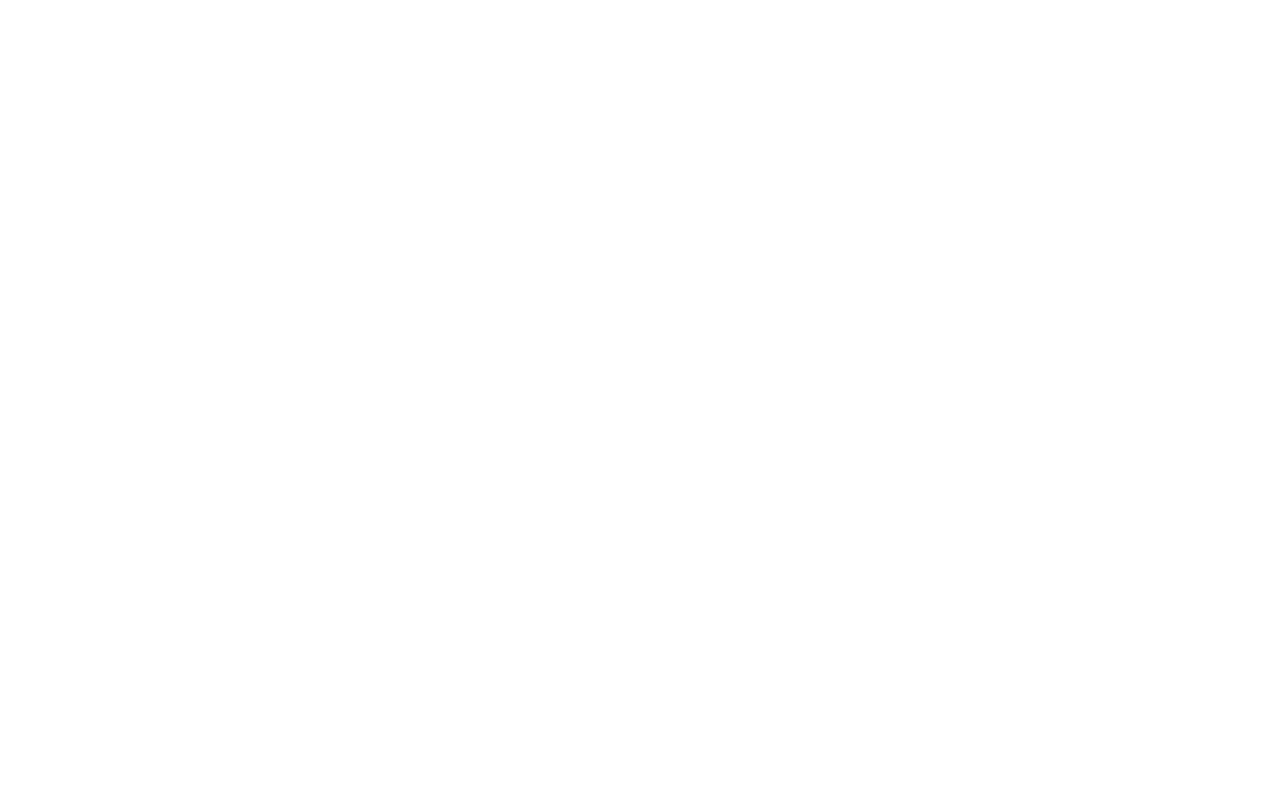
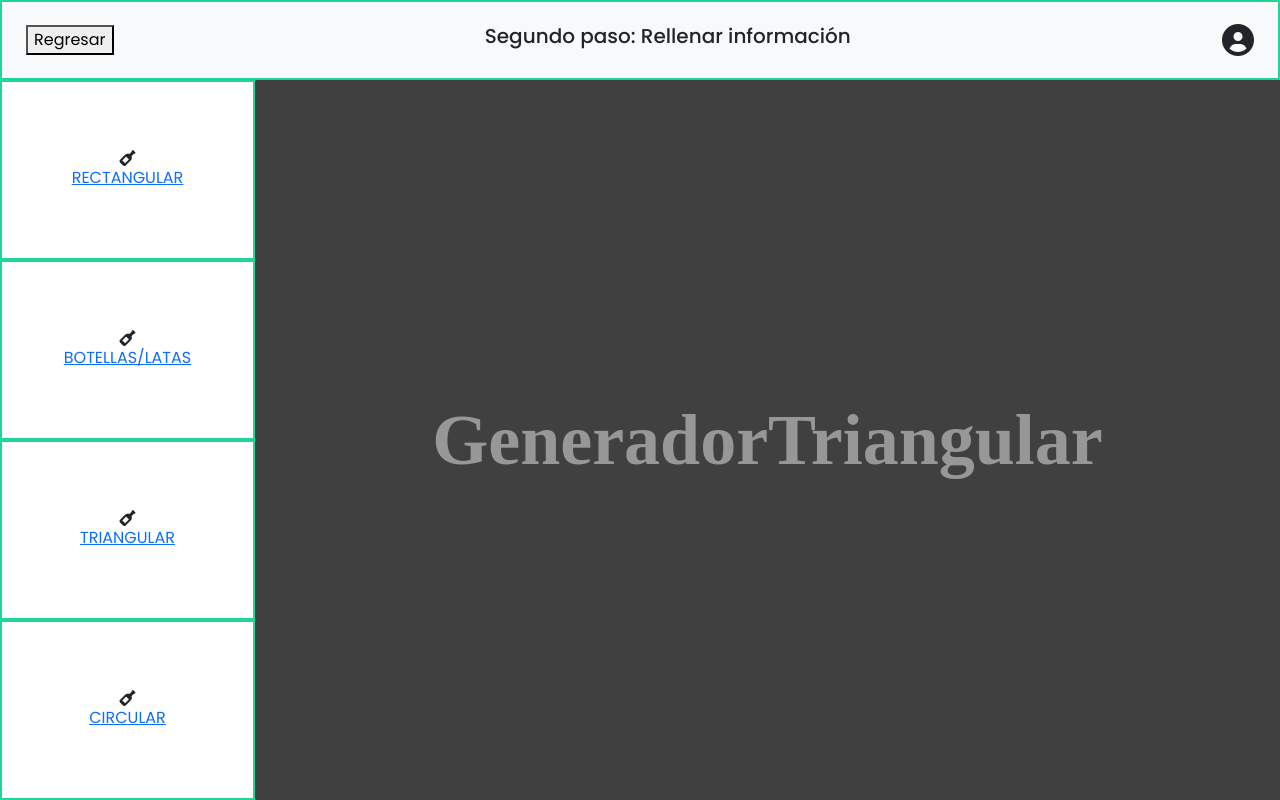
Before and after one commit to MMarck/etiket, a React (Create React App) app in the folder etiket-app/: page /triangular in a window 1280 px wide. Before the commit this address had no page. Built offline with nearby package versions, Linux system fonts and the light colour scheme.

Commit message:
secciones de envases con su respectivo ruteo, Navbar parametrizado

```diff
--- a/etiket-app/public/index.html
+++ b/etiket-app/public/index.html
@@ -2,6 +2,7 @@
 <html lang="en">
   <head>
     <link href="https://cdn.jsdelivr.net/npm/bootstrap@5.1.3/dist/css/bootstrap.min.css" rel="stylesheet" integrity="sha384-1BmE4kWBq78iYhFldvKuhfTAU6auU8tT94WrHftjDbrCEXSU1oBoqyl2QvZ6jIW3" crossorigin="anonymous">
+    <link rel="stylesheet" href="https://cdnjs.cloudflare.com/ajax/libs/font-awesome/6.0.0/css/all.min.css" integrity="sha512-9usAa10IRO0HhonpyAIVpjrylPvoDwiPUiKdWk5t3PyolY1cOd4DSE0Ga+ri4AuTroPR5aQvXU9xC6qOPnzFeg==" crossorigin="anonymous" referrerpolicy="no-referrer" />
     <meta charset="utf-8" />
     <link rel="icon" href="%PUBLIC_URL%/favicon.ico" />
     <meta name="viewport" content="width=device-width, initial-scale=1" />
--- a/etiket-app/src/App.js
+++ b/etiket-app/src/App.js
@@ -1,10 +1,13 @@
 import './App.css';
 import { BrowserRouter as Router, Route, Routes } from 'react-router-dom';
-import Header from "./components/Header"
-import HomeBody from "./components/HomeBody"
-import Navbar from './components/navbar/Navbar';
+import Header from "./components/Header";
+import HomeBody from "./components/HomeBody";
+import Navbar from './components/Navbar/Navbar';
 import Sidebar from './components/Sidebar/Sidebar';
-import background_image from './assets/fondo.png';
+import GeneradorRectagular from './components/GeneradorRectangular/GeneradorRectangular';
+import GeneradorBotella from './components/GeneradorBotella/GeneradorBotella';
+import GeneradorTriangular from './components/GeneradorTriangular/GeneradorTriangular';
+import GeneradorCircular from './components/GeneradorCircular/GeneradorCircular';
 
 
 function App() {
@@ -20,20 +23,30 @@ function App() {
             </div>
           </>
         } />
+
         <Route path="/generador" exact element={
           <>
-            <Navbar/>
+            <Navbar setHomeButton={true} information={'Primer paso: Escoger un tipo de plantilla'} />
             <div className='d-flex'>
               <Sidebar/>
-
-              {/* <img src={background_image} width="200" height="200" alt='fondo con mensaje amigable'></img> */}
               <div className='container d-flex justify-content-center align-items-center m-0' style={{'background-color':'#404040'}} >
-                <h1 className='m-0' style={{'color':'#979797', 'font-family':'Bradley Hand ITC', 'fontSize':'4.5rem', 'font-weight': 'bold' }} >Creemos una etiqueta <br></br> para tu producto</h1>
+                <h1 className='m-0' style={{'color':'#979797', 'font-family':'Bradley Hand ITC', 'fontSize':'4.5rem', 'font-weight': 'bold', 'text-align': 'center'}} >Creemos una etiqueta <br></br> para tu producto</h1>
               </div>
             </div>
           </>
         }/>
+
+        <Route path="/rectangular" exact element={ <GeneradorRectagular/> }/>
+        <Route path="/botella" exact element={ <GeneradorBotella/> }/>
+        <Route path="/triangular" exact element={ <GeneradorTriangular/> }/>
+        <Route path="/circular" exact element={ <GeneradorCircular/> }/>
+
+
+
+
       </Routes>
+
+
     </Router>
   );
 }
--- /dev/null
+++ b/etiket-app/src/components/GeneradorBotella/GeneradorBotella.js
@@ -0,0 +1,23 @@
+import { Component } from 'react';
+import './GeneradorBotella.css';
+import Navbar from '../Navbar/Navbar';
+import Sidebar from '../Sidebar/Sidebar';
+
+class GeneradorBotella extends Component{
+
+    render(){
+        return(
+            <div>
+                <Navbar setBackButton={true} information={'Segundo paso: Rellenar información'} />
+                <div className='d-flex'>
+                    <Sidebar/>
+                    <div className='container d-flex justify-content-center align-items-center m-0' style={{'background-color':'#404040'}} >
+                        <div className='mx-4' style={{'background-color':'white', height:'100mm', width:'200mm'}}></div>
+                    </div>
+                </div>
+            </div>
+      )
+    };
+}
+
+export default GeneradorBotella;
--- /dev/null
+++ b/etiket-app/src/components/GeneradorCircular/GeneradorCircular.js
@@ -0,0 +1,23 @@
+import { Component } from 'react';
+import './GeneradorCircular.css';
+import Navbar from '../Navbar/Navbar';
+import Sidebar from '../Sidebar/Sidebar';
+
+class GeneradorCircular extends Component{
+
+    render(){
+        return(
+            <div>
+                <Navbar setBackButton={true} information={'Segundo paso: Rellenar información'} />
+                <div className='d-flex'>
+                    <Sidebar/>
+                    <div className='container d-flex justify-content-center align-items-center m-0' style={{'background-color':'#404040'}} >
+                        <div className='mx-4' style={{'background-color':'white', height:'100mm', width:'100mm', 'border-radius': '50%'}}></div>
+                    </div>
+                </div>
+            </div>
+      )
+    };
+}
+
+export default GeneradorCircular;
--- /dev/null
+++ b/etiket-app/src/components/GeneradorRectangular/GeneradorRectangular.js
@@ -0,0 +1,24 @@
+import { Component } from 'react';
+import './GeneradorRectangular.css';
+import Navbar from '../Navbar/Navbar';
+import Sidebar from '../Sidebar/Sidebar';
+
+class GeneradorRectangular extends Component{
+
+    render(){
+        return(
+            <div>
+                <Navbar setBackButton={true} information={'Segundo paso: Rellenar información'} />
+                <div className='d-flex'>
+                    <Sidebar/>
+                    <div className='container d-flex justify-content-center align-items-center m-0' style={{'background-color':'#404040'}} >
+                        <div className='mx-4' style={{'background-color':'white', height:'100mm', width:'100mm'}}></div>
+                        <div className='mx-4' style={{'background-color':'white', height:'100mm', width:'100mm'}}></div>
+                    </div>
+                </div>
+            </div>
+      )
+    };
+}
+
+export default GeneradorRectangular;
--- /dev/null
+++ b/etiket-app/src/components/GeneradorTriangular/GeneradorTriangular.js
@@ -0,0 +1,23 @@
+import { Component } from 'react';
+import './GeneradorTriangular.css';
+import Navbar from '../Navbar/Navbar';
+import Sidebar from '../Sidebar/Sidebar';
+
+class GeneradorTriangular extends Component{
+
+    render(){
+        return(
+            <div>
+                <Navbar setBackButton={true} information={'Segundo paso: Rellenar información'} />
+                <div className='d-flex'>
+                    <Sidebar/>
+                    <div className='container d-flex justify-content-center align-items-center m-0' style={{'background-color':'#404040'}} >
+                        <h1 className='m-0' style={{'color':'#979797', 'font-family':'Bradley Hand ITC', 'fontSize':'4.5rem', 'font-weight': 'bold', 'text-align': 'center'}} >GeneradorTriangular</h1>
+                    </div>
+                </div>
+            </div>
+      )
+    };
+}
+
+export default GeneradorTriangular;
--- a/etiket-app/src/components/Sidebar/Sidebar.js
+++ b/etiket-app/src/components/Sidebar/Sidebar.js
@@ -1,33 +1,37 @@
 import { Component } from 'react';
 import './Sidebar.css';
+import {Link } from 'react-router-dom';
+
 
 class Sidebar extends Component{
 
     render(){
-        return(
+      return (
 
                 <div className='d-flex flex-column ' id='sidebar'>
 
-            <div href="/" className="option colored_border">
+                  <div className="option colored_border">
                     <i class="fa-solid fa-wine-bottle"></i>
-              <a>RECTANGULAR</a>
+                    <Link to='/rectangular'>RECTANGULAR</Link>
                   </div>
-            <div href="/" className="option colored_border">
+                  <div className="option colored_border">
                     <i class="fa-solid fa-wine-bottle"></i>
-              <a>BOTELLAS/LATAS</a>
+                    <Link to="/botella">BOTELLAS/LATAS</Link>
                   </div>
-            <div href="/" className="option colored_border">
+                  <div className="option colored_border">
                     <i class="fa-solid fa-wine-bottle"></i>
-              <a>TRIANGULAR</a>
+                    <Link to='/triangular'>TRIANGULAR</Link>
                   </div>
-            <div href="/" className="option colored_border">
+                  <div className="option colored_border">
                     <i class="fa-solid fa-wine-bottle"></i>
-              <a>CIRCULAR</a>
+                    <Link to='/circular'>CIRCULAR</Link>
                   </div>
 
                 </div>
 
-      )
+
+      );
+
     };
 }
 
--- a/etiket-app/src/components/navbar/Navbar.js
+++ b/etiket-app/src/components/navbar/Navbar.js
@@ -1,21 +1,49 @@
 import { Component } from 'react';
 import { Link } from 'react-router-dom';
 import './Navbar.css';
-import Button from '../Button';
+
+function UserGreeting(props) {
+    return <h1>Welcome back!</h1>;
+  }
+class Navbar extends Component{
+
+    constructor(props){
+        super(props);
+        this.state = {
+            message: this.props.information,
+            homeButton: this.props.setHomeButton,
+            backButton: this.props.setBackButton
+        }
+    }
 
 
-class Navbar extends Component{
 
     render(){
+
         return(
 
             <nav className="navbar navbar-expand-lg navbar-light bg-light px-4 colored_border" id='navbar'>
                 <div className="collapse navbar-collapse d-flex justify-content-between" id="navbarSupportedContent">
-                    <Link to="/">
-                        <button> HOME </button>
-                    </Link>
-                    <h5> Primer paso: Escoger un tipo de plantilla </h5>
+
+
+
+                    {this.state.homeButton?
+                        <Link to="/">
+                            <button> HOME </button>
+                        </Link>
+                    : ''}
+
+                    {this.state.backButton?
+                        <Link to="/generador">
+                            <button> Regresar </button>
+                        </Link>
+                    : ''}
+
+
+                    <h5> {this.props.information} </h5>
+
                     <i className="fa-solid fa-circle-user fa-2xl"></i>
+
                 </div>
             </nav>
 
```
Also changed, not shown: etiket-app/src/components/GeneradorBotella/GeneradorBotella.css (added), etiket-app/src/components/GeneradorCircular/GeneradorCircular.css (added), etiket-app/src/components/GeneradorRectangular/GeneradorRectangular.css (added), etiket-app/src/components/GeneradorTriangular/GeneradorTriangular.css (added). Lines whose indentation alone changed are shown as unchanged.
